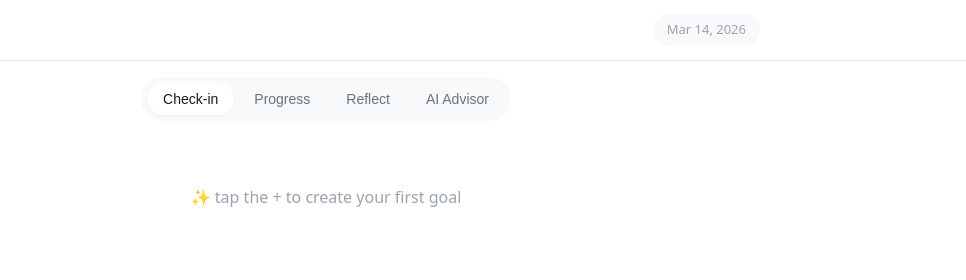
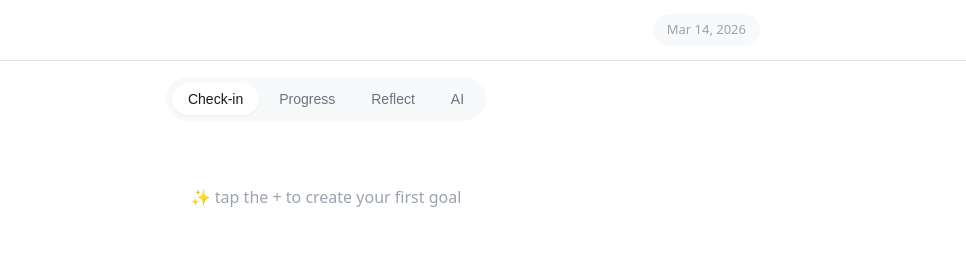
Before and after one commit to HassanAmirii/jia.now, a plain HTML site: page index.html in a window 1280 px wide. Shown: the top 280 px of the page, 314-1280 px from the left. Drawn offline with nearby package versions, Linux system fonts and the light colour scheme.

Commit message:
rename tab name

```diff
--- a/index.html
+++ b/index.html
@@ -20,7 +20,7 @@
     <button class="tab-btn active" data-tab="checkin">Check-in</button>
     <button class="tab-btn" data-tab="progress">Progress</button>
     <button class="tab-btn" data-tab="reflect">Reflect</button>
-    <button class="tab-btn" data-tab="advisor">AI Advisor</button>
+    <button class="tab-btn" data-tab="advisor">AI </button>
   </nav>
 
   <main class="container">
```
